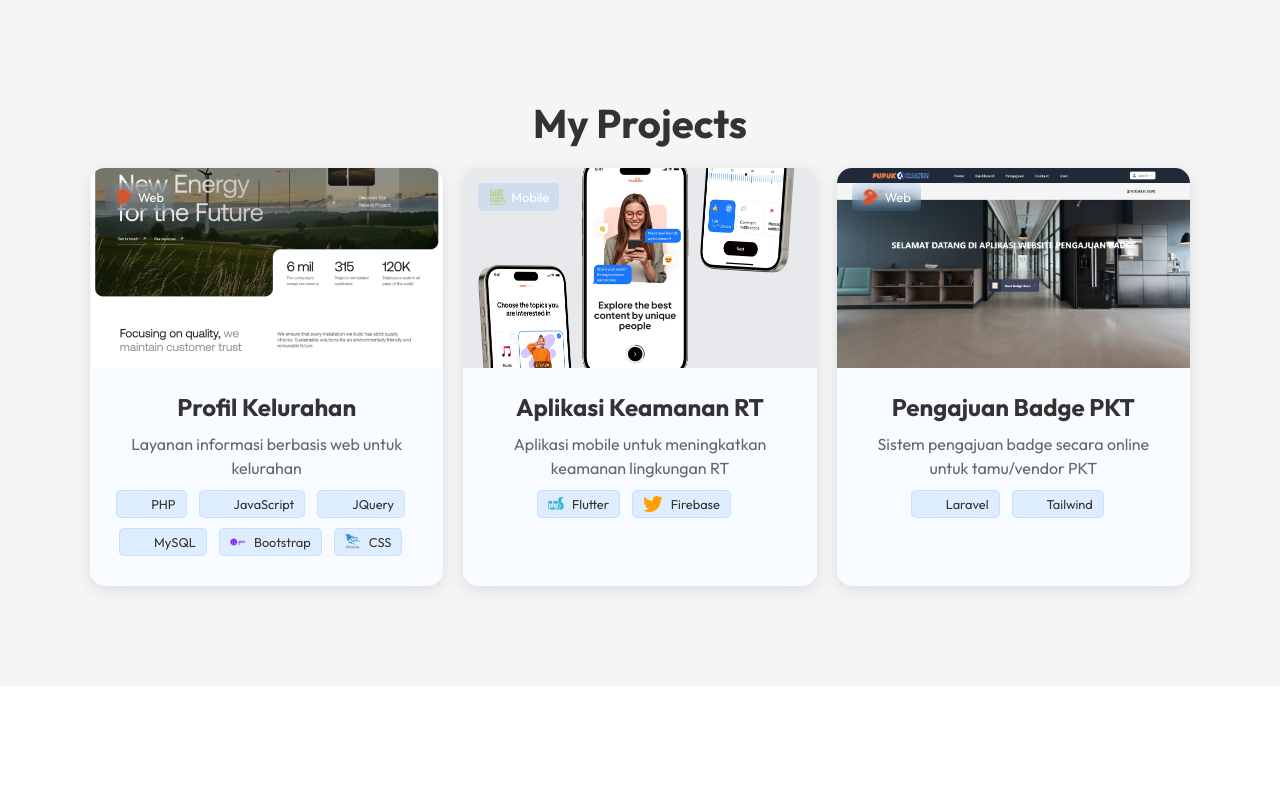
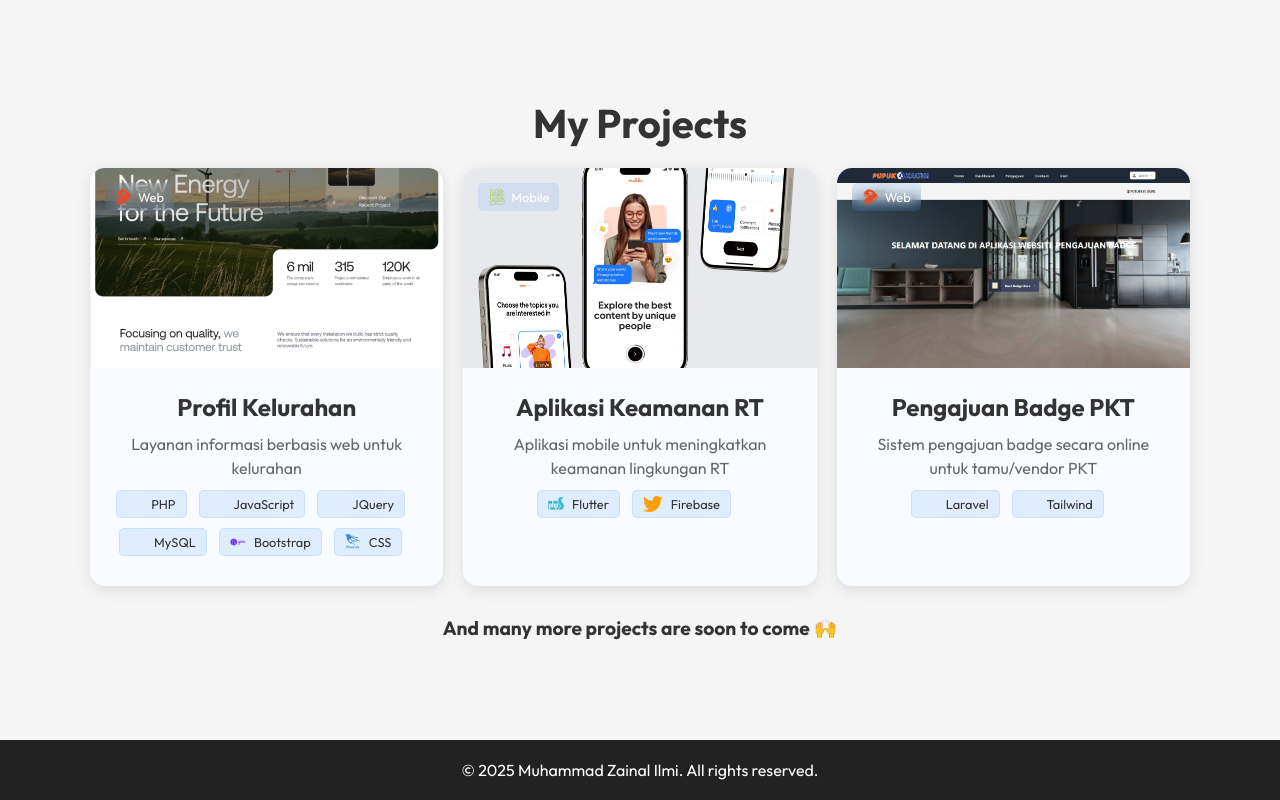
Before and after one commit to mor3tz/portfolio, a React (Vite) app: page / in a window 1280 px wide. Shown: the part 1531-2331 px from the top of the page. Before the commit the page ends 2217 px from the top, so only its background shows below. Built offline with nearby package versions, Linux system fonts and the light colour scheme.

Commit message:
update Gv2

```diff
--- a/src/App.jsx
+++ b/src/App.jsx
@@ -3,7 +3,7 @@ import Hero from "./components/Hero";
 import Navbar from "./components/Navbar";
 import About from "./components/About";
 import Projects from "./components/Projects";
-import Contact from "./components/Contact";
+import Footer from "./components/Footer";
 
 export default function App() {
   return (
@@ -12,6 +12,7 @@ export default function App() {
       <Hero />
       <About />
       <Projects />
+      <Footer />
     </div>
   );
 }
--- a/src/assets/css/Footer.css
+++ b/src/assets/css/Footer.css
@@ -0,0 +1,9 @@
+.footer {
+    background-color: #222;
+    color: #fff;
+    text-align: center;
+    padding: 20px 0;
+    position: relative;
+    bottom: 0;
+    width: 100%;
+}
--- a/src/assets/css/Projects.css
+++ b/src/assets/css/Projects.css
@@ -136,3 +136,9 @@
   line-height: 1;
   display: inline-block;
 }
+
+.more-projects {
+  margin-top: 30px;
+  font-size: 1.2rem;
+  color: #333;
+}
--- a/src/components/Footer.jsx
+++ b/src/components/Footer.jsx
@@ -0,0 +1,10 @@
+import React from "react";
+import "../assets/css/Footer.css";
+
+export default function Footer() {
+    return (
+        <footer className="footer">
+            <p>© 2025 Muhammad Zainal Ilmi. All rights reserved.</p>
+        </footer>
+    );
+}
--- a/src/components/Hero.jsx
+++ b/src/components/Hero.jsx
@@ -96,7 +96,7 @@ export default function Hero() {
                 <p className="stack">
                   <i className="devicon-react-original colored"></i>
                   <i className="devicon-laravel-plain colored"></i>
-                  <i className="devicon-jquery-plain colored"></i>
+                  <i className="devicon-express-original"></i>
                   <i className="devicon-nodejs-plain colored"></i>
                   <i className="devicon-mysql-plain colored"></i>
                   <i className="devicon-tailwindcss-plain colored"></i>
--- a/src/components/Projects.jsx
+++ b/src/components/Projects.jsx
@@ -1,7 +1,6 @@
 import React, { useState, useEffect } from "react";
 import "../assets/css/Projects.css";
 import projectsData from "../data/projectsData";
-
 
 // ===== ICON MAPPING =====
 const badgeIcons = {
@@ -80,6 +79,9 @@ export default function Projects() {
           ))}
         </div>
       )}
+      <h4 className="more-projects">
+        And many more projects are soon to come 🙌
+      </h4>
     </section>
   );
 }
```
